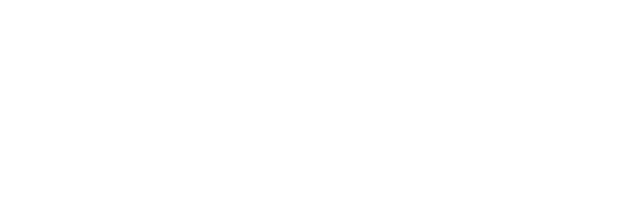
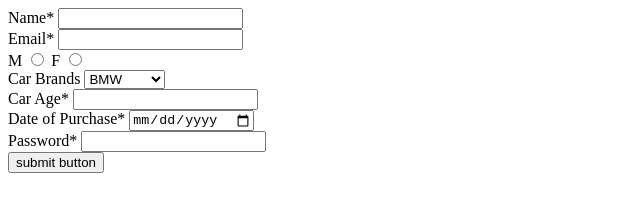
Before and after one commit to acciojob/car-insurance-form-jagrutiburde0413, a website: page main.html in a window 1280 px wide. Shown: the whole page, without its empty margins (0-640 px from the left). Drawn offline with Linux system fonts and the light colour scheme.

Commit message:
created a submission

```diff
--- a/main.html
+++ b/main.html
@@ -8,6 +8,41 @@
 
 <body>
 	<!-- the entire body must be written by student -->
+	<form method="post">
+		<div><lable for="name">Name*</lable>
+		<input type="text" id="name" required></div>
+
+			<div><lable for="email">Email*</lable>
+		<input type="email" id="email" required></div>
+
+		<div><lable for="gender">M</lable>
+		<input type="radio" name="gender" required>
+			<lable for="name">F</lable>
+		<input type="radio"  name="gender"required></div>
+
+		<div><lable for="cars">Car Brands</lable>
+		<select name="cars" id="cars" required>
+			<option>BMW</option>
+			<option>Audi</option>
+			<option>Mercedez</option>
+		</select>
+		</div>
+			<div>
+				<lable for="carage">Car Age*</lable>
+		<input type="number" id="carage" min="0" required>
+			</div>
+		<div>
+				<lable for="dop">Date of Purchase*</lable>
+		<input type="date" id="dop"  required>
+			</div>
+		<div>
+				<lable for="password">Password*</lable>
+		<input type="password" id="password"  required>
+			</div>
+		<div>
+				<button>submit button</button>
+			</div>
+	</form>
     <script type="text/javascript" src="./script.js">
 </script>
 
```
